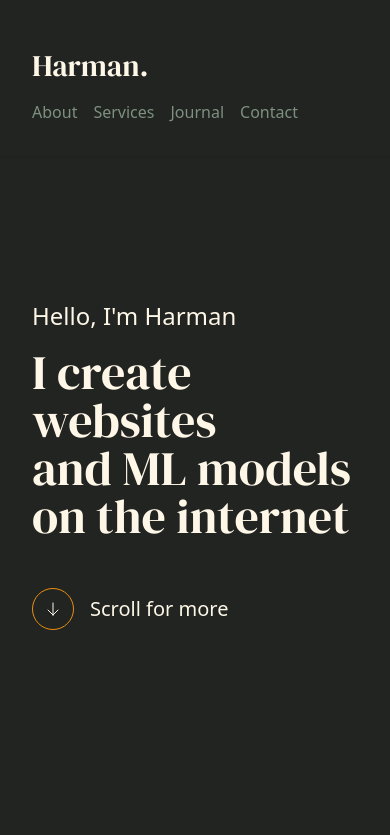
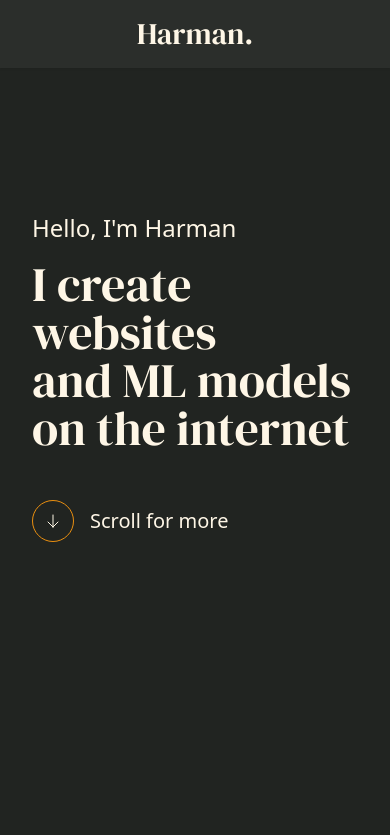
Before and after one commit to Harmxn02/Design-Portfolio, a Next.js app: page / in a window 390 px wide. Shown: the top 835 px of the page. Built offline with nearby package versions, Linux system fonts and the light colour scheme.

Commit message:
Adjust nav bar on mobile views (too big and same colour)

```diff
--- a/src/components/navigation/nav.tsx
+++ b/src/components/navigation/nav.tsx
@@ -1,9 +1,9 @@
 export default function Nav() {
 	return (
-		<div className="px-8 md:px-16 lg:px-28 drop-shadow-sm bg-main sticky py-8 top-0 z-10 pt-12 text-white flex justify-between flex-col md:flex-row md:items-center">
+		<div className="px-8 md:px-16 lg:px-28 drop-shadow-sm bg-main_2 sm:bg-main sticky py-4 sm:py-8 top-0 z-10 sm:pt-12 text-white flex justify-between flex-col md:flex-row md:items-center">
             <div>
-                <h1 className="font-dm text-tan text-3xl">Harman.</h1>
-                <div className="flex mt-4 sm:mt-0 gap-4 flex-wrap">
+                <h1 className="font-dm text-center sm:text-left text-tan text-3xl">Harman.</h1>
+                <div className="hidden sm:flex mt-4 sm:mt-0 gap-4 flex-wrap">
                     <a className="text-greenish hover:text-white transition duration-500" href="#ABOUT">About</a>
                     <a className="text-greenish hover:text-white transition duration-500" href="#Services">Services</a>
                     <a className="text-greenish hover:text-white transition duration-500" href="#Journal">Journal</a>
```
